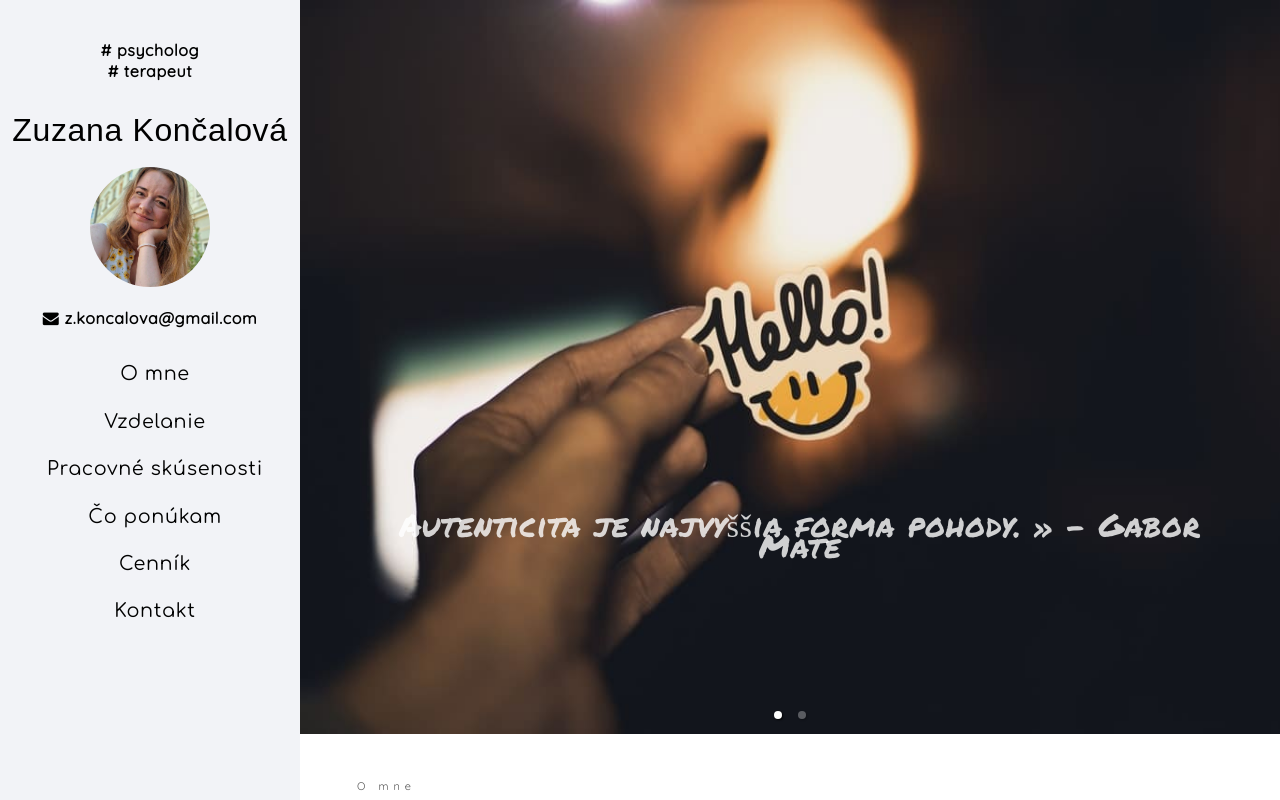
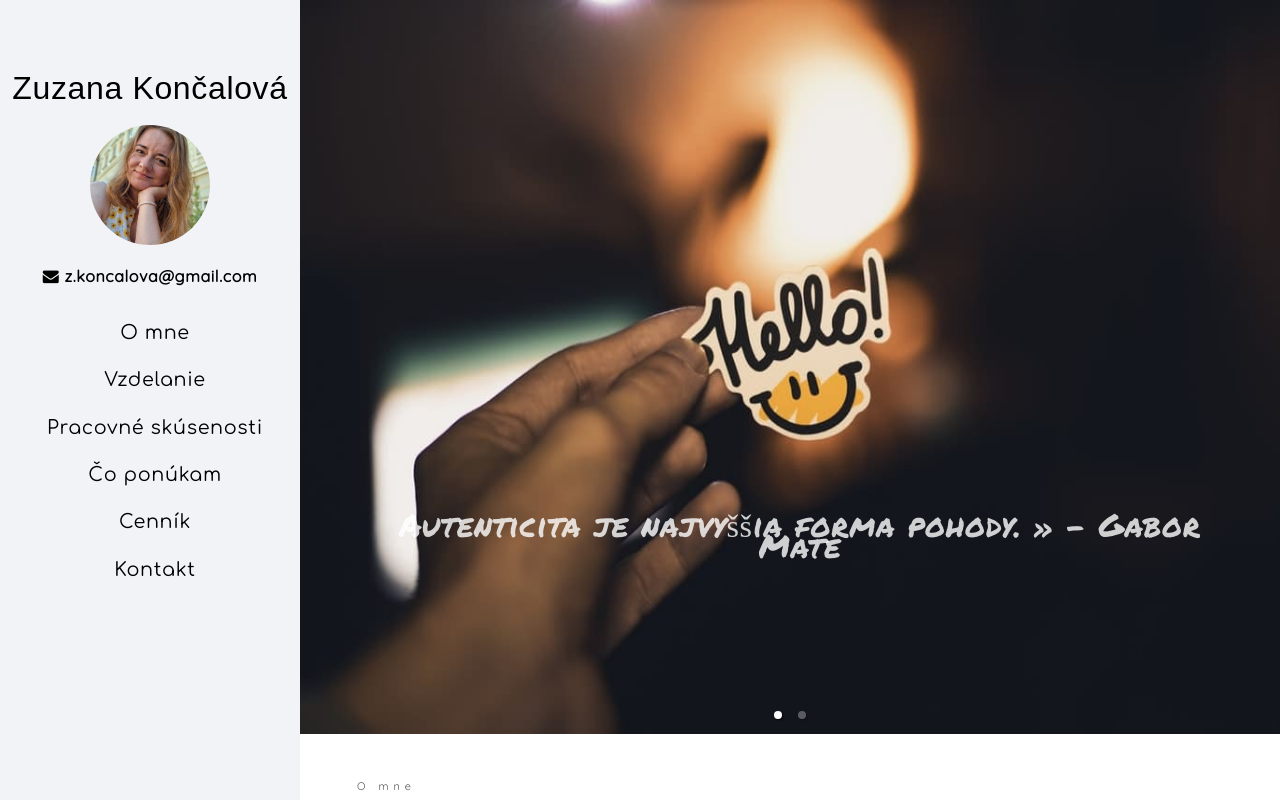
Before and after one commit to matejkoncal/zk, a React (Vite) app: page / in a window 1280 px wide. Built offline with nearby package versions, Linux system fonts and the light colour scheme; a web font is replaced by a local one.

Commit message:
remove hashtags

```diff
--- a/src/components/sidebar/Sidebar.jsx
+++ b/src/components/sidebar/Sidebar.jsx
@@ -33,8 +33,6 @@ export default function Sidebar() {
 
   return (
     <div className='sidebar'>
-      <div className='topHashtag'># psycholog</div>
-      <div className='topHashtag'># terapeut</div>
       <h1>
         <Link smooth to='/#start' className='h1_links'>
           Zuzana Končalová
```
